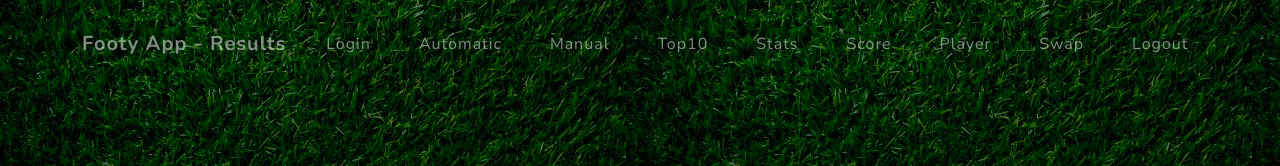
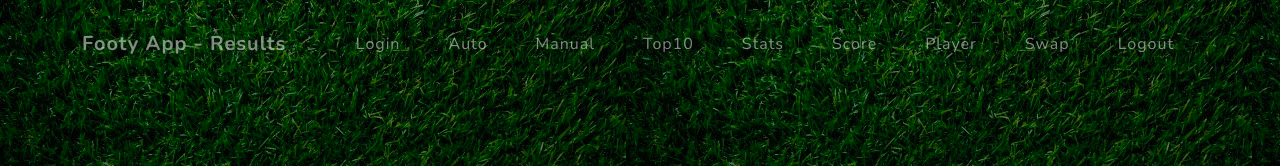
Before and after one commit to bignellrp/footyapp-web, a Flask app: page /result in a window 1280 px wide. Shown: the top 166 px of the page. Run offline with Flask 3, Linux system fonts and the light colour scheme; a user stored in the database is signed in; parts of the project's set-up code (start-up, migrations or seed data) failed here and were passed over; some libraries are stand-ins or nearby versions.

Commit message:
Changing to Auto

```diff
--- a/templates/compare.html
+++ b/templates/compare.html
@@ -29,7 +29,7 @@
                 <div class="collapse navbar-collapse" id="navbarResponsive">
                     <ul class="navbar-nav ml-auto">
                         <li class="nav-item"><a class="nav-link js-scroll-trigger" href="{{ url_for('login.login') }}">Login</a></li>
-                        <li class="nav-item"><a class="nav-link js-scroll-trigger" href="{{ url_for('index.index') }}">Automatic</a></li>
+                        <li class="nav-item"><a class="nav-link js-scroll-trigger" href="{{ url_for('index.index') }}">Auto</a></li>
                         <li class="nav-item"><a class="nav-link js-scroll-trigger" href="{{ url_for('compare.compare') }}">Manual</a></li>
                         <li class="nav-item"><a class="nav-link js-scroll-trigger" href="{{ url_for('leaderboard.leaderboard') }}">Top10</a></li>
                         <li class="nav-item"><a class="nav-link js-scroll-trigger" href="{{ url_for('stats.stats') }}">Stats</a></li>
--- a/templates/index.html
+++ b/templates/index.html
@@ -29,7 +29,7 @@
                 <div class="collapse navbar-collapse" id="navbarResponsive">
                     <ul class="navbar-nav ml-auto">
                         <li class="nav-item"><a class="nav-link js-scroll-trigger" href="{{ url_for('login.login') }}">Login</a></li>
-                        <li class="nav-item"><a class="nav-link js-scroll-trigger" href="{{ url_for('index.index') }}">Automatic</a></li>
+                        <li class="nav-item"><a class="nav-link js-scroll-trigger" href="{{ url_for('index.index') }}">Auto</a></li>
                         <li class="nav-item"><a class="nav-link js-scroll-trigger" href="{{ url_for('compare.compare') }}">Manual</a></li>
                         <li class="nav-item"><a class="nav-link js-scroll-trigger" href="{{ url_for('leaderboard.leaderboard') }}">Top10</a></li>
                         <li class="nav-item"><a class="nav-link js-scroll-trigger" href="{{ url_for('stats.stats') }}">Stats</a></li>
--- a/templates/leaderboard.html
+++ b/templates/leaderboard.html
@@ -39,7 +39,7 @@
                 <div class="collapse navbar-collapse" id="navbarResponsive">
                     <ul class="navbar-nav ml-auto">
                         <li class="nav-item"><a class="nav-link js-scroll-trigger" href="{{ url_for('login.login') }}">Login</a></li>
-                        <li class="nav-item"><a class="nav-link js-scroll-trigger" href="{{ url_for('index.index') }}">Automatic</a></li>
+                        <li class="nav-item"><a class="nav-link js-scroll-trigger" href="{{ url_for('index.index') }}">Auto</a></li>
                         <li class="nav-item"><a class="nav-link js-scroll-trigger" href="{{ url_for('compare.compare') }}">Manual</a></li>
                         <li class="nav-item"><a class="nav-link js-scroll-trigger" href="{{ url_for('leaderboard.leaderboard') }}">Top10</a></li>
                         <li class="nav-item"><a class="nav-link js-scroll-trigger" href="{{ url_for('stats.stats') }}">Stats</a></li>
--- a/templates/login.html
+++ b/templates/login.html
@@ -29,7 +29,7 @@
                 <div class="collapse navbar-collapse" id="navbarResponsive">
                     <ul class="navbar-nav ml-auto">
                         <li class="nav-item"><a class="nav-link js-scroll-trigger" href="{{ url_for('login.login') }}">Login</a></li>
-                        <li class="nav-item"><a class="nav-link js-scroll-trigger" href="{{ url_for('index.index') }}">Automatic</a></li>
+                        <li class="nav-item"><a class="nav-link js-scroll-trigger" href="{{ url_for('index.index') }}">Auto</a></li>
                         <li class="nav-item"><a class="nav-link js-scroll-trigger" href="{{ url_for('compare.compare') }}">Manual</a></li>
                         <li class="nav-item"><a class="nav-link js-scroll-trigger" href="{{ url_for('leaderboard.leaderboard') }}">Top10</a></li>
                         <li class="nav-item"><a class="nav-link js-scroll-trigger" href="{{ url_for('stats.stats') }}">Stats</a></li>
--- a/templates/player.html
+++ b/templates/player.html
@@ -42,7 +42,7 @@
                 <div class="collapse navbar-collapse" id="navbarResponsive">
                     <ul class="navbar-nav ml-auto">
                         <li class="nav-item"><a class="nav-link js-scroll-trigger" href="{{ url_for('login.login') }}">Login</a></li>
-                        <li class="nav-item"><a class="nav-link js-scroll-trigger" href="{{ url_for('index.index') }}">Automatic</a></li>
+                        <li class="nav-item"><a class="nav-link js-scroll-trigger" href="{{ url_for('index.index') }}">Auto</a></li>
                         <li class="nav-item"><a class="nav-link js-scroll-trigger" href="{{ url_for('compare.compare') }}">Manual</a></li>
                         <li class="nav-item"><a class="nav-link js-scroll-trigger" href="{{ url_for('leaderboard.leaderboard') }}">Top10</a></li>
                         <li class="nav-item"><a class="nav-link js-scroll-trigger" href="{{ url_for('stats.stats') }}">Stats</a></li>
--- a/templates/result.html
+++ b/templates/result.html
@@ -27,7 +27,7 @@
                 <div class="collapse navbar-collapse" id="navbarResponsive">
                     <ul class="navbar-nav ml-auto">
                         <li class="nav-item"><a class="nav-link js-scroll-trigger" href="{{ url_for('login.login') }}">Login</a></li>
-                        <li class="nav-item"><a class="nav-link js-scroll-trigger" href="{{ url_for('index.index') }}">Automatic</a></li>
+                        <li class="nav-item"><a class="nav-link js-scroll-trigger" href="{{ url_for('index.index') }}">Auto</a></li>
                         <li class="nav-item"><a class="nav-link js-scroll-trigger" href="{{ url_for('compare.compare') }}">Manual</a></li>
                         <li class="nav-item"><a class="nav-link js-scroll-trigger" href="{{ url_for('leaderboard.leaderboard') }}">Top10</a></li>
                         <li class="nav-item"><a class="nav-link js-scroll-trigger" href="{{ url_for('stats.stats') }}">Stats</a></li>
--- a/templates/score.html
+++ b/templates/score.html
@@ -27,7 +27,7 @@
                 <div class="collapse navbar-collapse" id="navbarResponsive">
                     <ul class="navbar-nav ml-auto">
                         <li class="nav-item"><a class="nav-link js-scroll-trigger" href="{{ url_for('login.login') }}">Login</a></li>
-                        <li class="nav-item"><a class="nav-link js-scroll-trigger" href="{{ url_for('index.index') }}">Automatic</a></li>
+                        <li class="nav-item"><a class="nav-link js-scroll-trigger" href="{{ url_for('index.index') }}">Auto</a></li>
                         <li class="nav-item"><a class="nav-link js-scroll-trigger" href="{{ url_for('compare.compare') }}">Manual</a></li>
                         <li class="nav-item"><a class="nav-link js-scroll-trigger" href="{{ url_for('leaderboard.leaderboard') }}">Top10</a></li>
                         <li class="nav-item"><a class="nav-link js-scroll-trigger" href="{{ url_for('stats.stats') }}">Stats</a></li>
--- a/templates/stats.html
+++ b/templates/stats.html
@@ -41,7 +41,7 @@
                 <div class="collapse navbar-collapse" id="navbarResponsive">
                     <ul class="navbar-nav ml-auto">
                         <li class="nav-item"><a class="nav-link js-scroll-trigger" href="{{ url_for('login.login') }}">Login</a></li>
-                        <li class="nav-item"><a class="nav-link js-scroll-trigger" href="{{ url_for('index.index') }}">Automatic</a></li>
+                        <li class="nav-item"><a class="nav-link js-scroll-trigger" href="{{ url_for('index.index') }}">Auto</a></li>
                         <li class="nav-item"><a class="nav-link js-scroll-trigger" href="{{ url_for('compare.compare') }}">Manual</a></li>
                         <li class="nav-item"><a class="nav-link js-scroll-trigger" href="{{ url_for('leaderboard.leaderboard') }}">Top10</a></li>
                         <li class="nav-item"><a class="nav-link js-scroll-trigger" href="{{ url_for('stats.stats') }}">Stats</a></li>
--- a/templates/swap.html
+++ b/templates/swap.html
@@ -27,7 +27,7 @@
                 <div class="collapse navbar-collapse" id="navbarResponsive">
                     <ul class="navbar-nav ml-auto">
                         <li class="nav-item"><a class="nav-link js-scroll-trigger" href="{{ url_for('login.login') }}">Login</a></li>
-                        <li class="nav-item"><a class="nav-link js-scroll-trigger" href="{{ url_for('index.index') }}">Automatic</a></li>
+                        <li class="nav-item"><a class="nav-link js-scroll-trigger" href="{{ url_for('index.index') }}">Auto</a></li>
                         <li class="nav-item"><a class="nav-link js-scroll-trigger" href="{{ url_for('compare.compare') }}">Manual</a></li>
                         <li class="nav-item"><a class="nav-link js-scroll-trigger" href="{{ url_for('leaderboard.leaderboard') }}">Top10</a></li>
                         <li class="nav-item"><a class="nav-link js-scroll-trigger" href="{{ url_for('stats.stats') }}">Stats</a></li>
```
